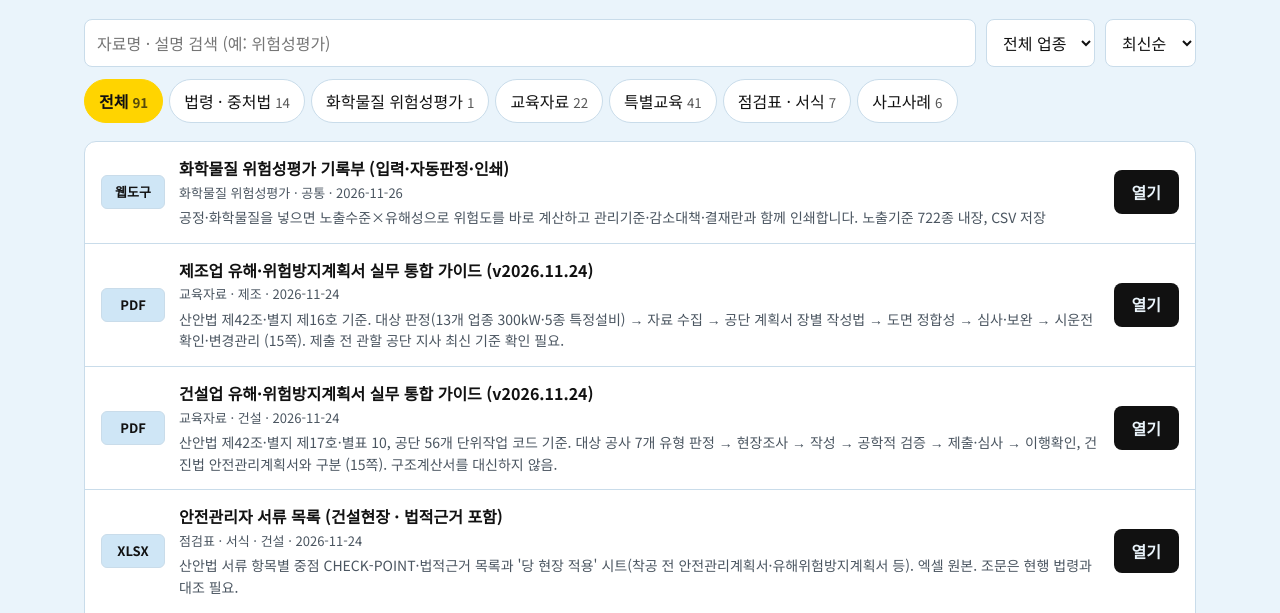
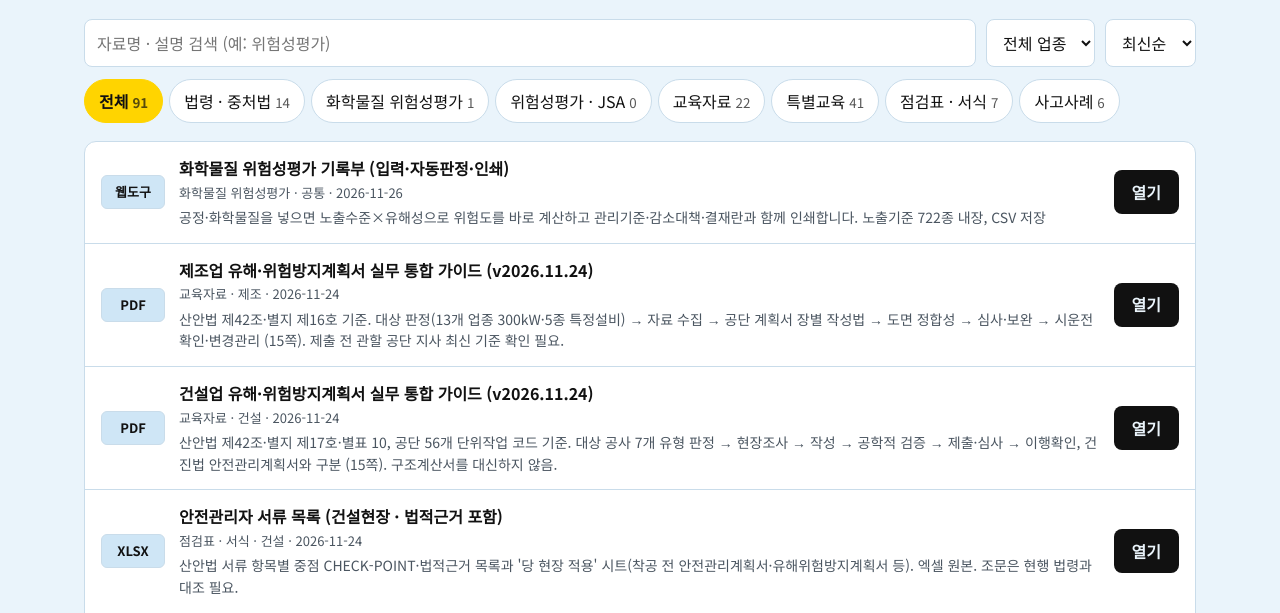
Before and after one commit to safetyplum/safetyplum.github.io, a plain HTML site: page index.html in a window 1280 px wide. Shown: the part 141-754 px from the top of the page. Drawn offline with Linux system fonts and the light colour scheme.

Commit message:
'위험성평가 · JSA' 탭을 자료 0건이어도 항상 표시
Co-Authored-By: Claude Opus 5.5 <noreply@anthropic.com>

```diff
--- a/index.html
+++ b/index.html
@@ -75,6 +75,7 @@ footer{font-size:13px;color:var(--sub);line-height:1.7}
 <script>
 {
 const CATS=["법령 · 중처법","화학물질 위험성평가","위험성평가 · JSA","유해위험방지계획서","교육자료","특별교육","점검표 · 서식","사고사례","기타"];
+const KEEP=["화학물질 위험성평가","위험성평가 · JSA"]; // 자료가 0건이어도 항상 보이는 탭
 const $=s=>document.querySelector(s);
 const esc=s=>String(s??"").replace(/[&<>"']/g,c=>({"&":"&amp;","<":"&lt;",">":"&gt;",'"':"&quot;","'":"&#39;"}[c]));
 let rows=[],cat="전체";
@@ -82,7 +83,7 @@ const mq=window.matchMedia("(max-width:600px)");let PER=mq.matches?10:20,page=1;
 mq.addEventListener("change",()=>{PER=mq.matches?10:20;page=1;render()});
 function render(){
   const n=c=>c==="전체"?rows.length:rows.filter(r=>r.category===c).length;
-  $("#tabs").innerHTML=["전체",...CATS].filter(c=>c==="전체"||c===cat||n(c)>0).map(c=>`<button class="tab" aria-pressed="${c===cat}" data-c="${esc(c)}">${esc(c)}<small>${n(c)}</small></button>`).join("");
+  $("#tabs").innerHTML=["전체",...CATS].filter(c=>c==="전체"||c===cat||KEEP.includes(c)||n(c)>0).map(c=>`<button class="tab" aria-pressed="${c===cat}" data-c="${esc(c)}">${esc(c)}<small>${n(c)}</small></button>`).join("");
   const q=$("#q").value.trim().toLowerCase(),ind=$("#ind").value;
   let v=rows.filter(r=>(cat==="전체"||r.category===cat)&&(!ind||r.industry===ind)&&(!q||(r.title+" "+(r.desc||"")).toLowerCase().includes(q)));
   v.sort($("#sort").value==="name"?(a,b)=>a.title.localeCompare(b.title,"ko"):(a,b)=>(b.date||"").localeCompare(a.date||""));
```
